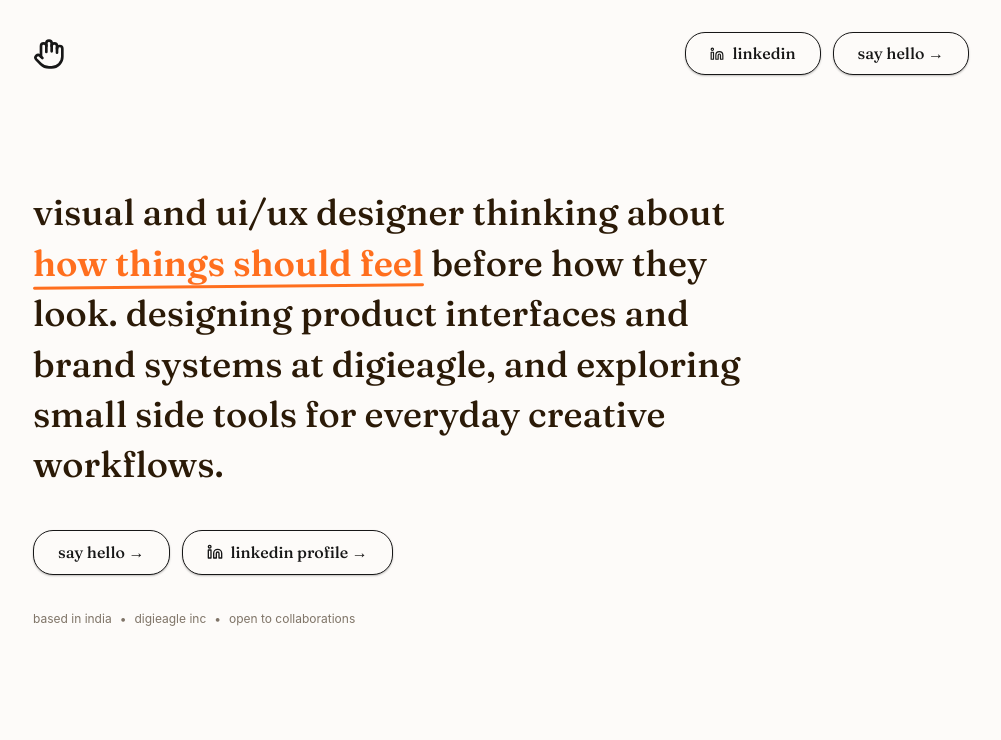
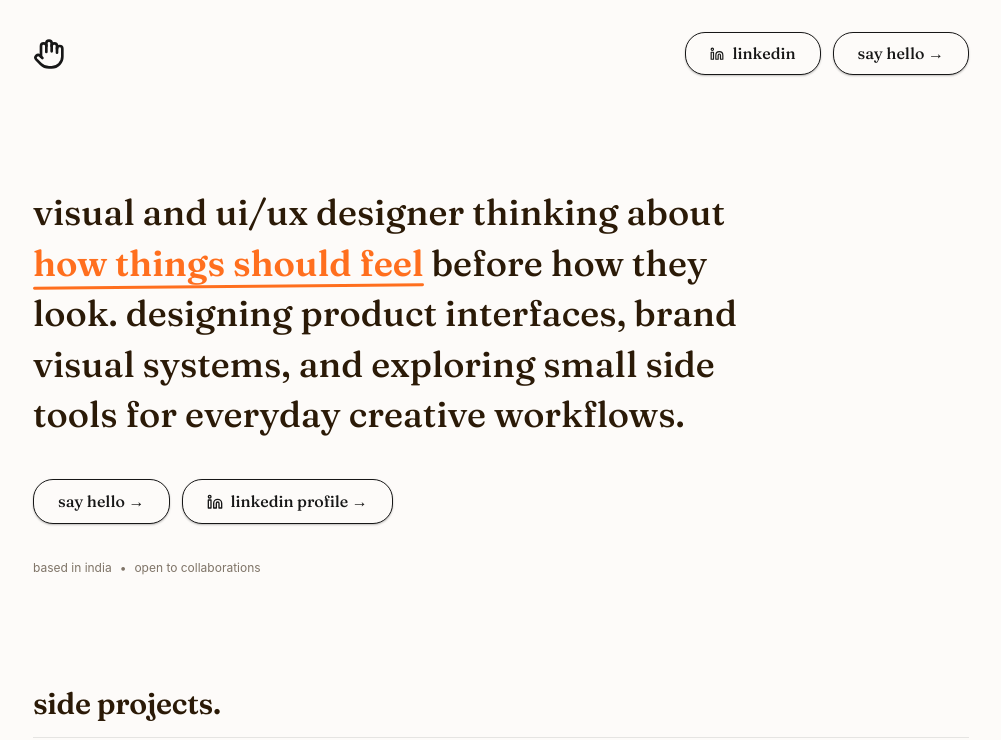
Before and after one commit to Uttambakori/uttam-index, a React (Vite) app: page / in a window 1280 px wide. Shown: the top 740 px of the page, without its empty margins (139-1140 px from the left). Built offline with nearby package versions, Linux system fonts and the light colour scheme.

Commit message:
feat: Remove all mentions of DigiEagle completely

```diff
--- a/src/App.jsx
+++ b/src/App.jsx
@@ -58,7 +58,7 @@ export default function App() {
           <p className="font-gelica text-2xl sm:text-3xl md:text-4xl text-[#2b1a07] leading-[1.4] font-medium">
             visual and ui/ux designer thinking about{" "}
             <span className="marker-underline font-semibold">how things should feel</span>{" "}
-            before how they look. designing product interfaces and brand systems at digieagle, and exploring small side tools for everyday creative workflows.
+            before how they look. designing product interfaces, brand visual systems, and exploring small side tools for everyday creative workflows.
           </p>
 
           {/* Action Links */}
@@ -83,8 +83,6 @@ export default function App() {
 
           <div className="text-xs text-[#2b1a07]/60 font-normal pt-1 flex items-center gap-2">
             <span>based in india</span>
-            <span>•</span>
-            <span>digieagle inc</span>
             <span>•</span>
             <span>open to collaborations</span>
           </div>
--- a/src/data/projects.js
+++ b/src/data/projects.js
@@ -1,7 +1,6 @@
 export const PROFILE = {
   name: "uttam bakori",
   role: "visual & ui/ux designer",
-  studio: "digieagle inc",
   location: "india",
   email: "itsuttampatel@gmail.com",
   linkedin: "https://www.linkedin.com/in/uttambakori",
```
Also changed, not shown: index.html (+1 -1 lines).
